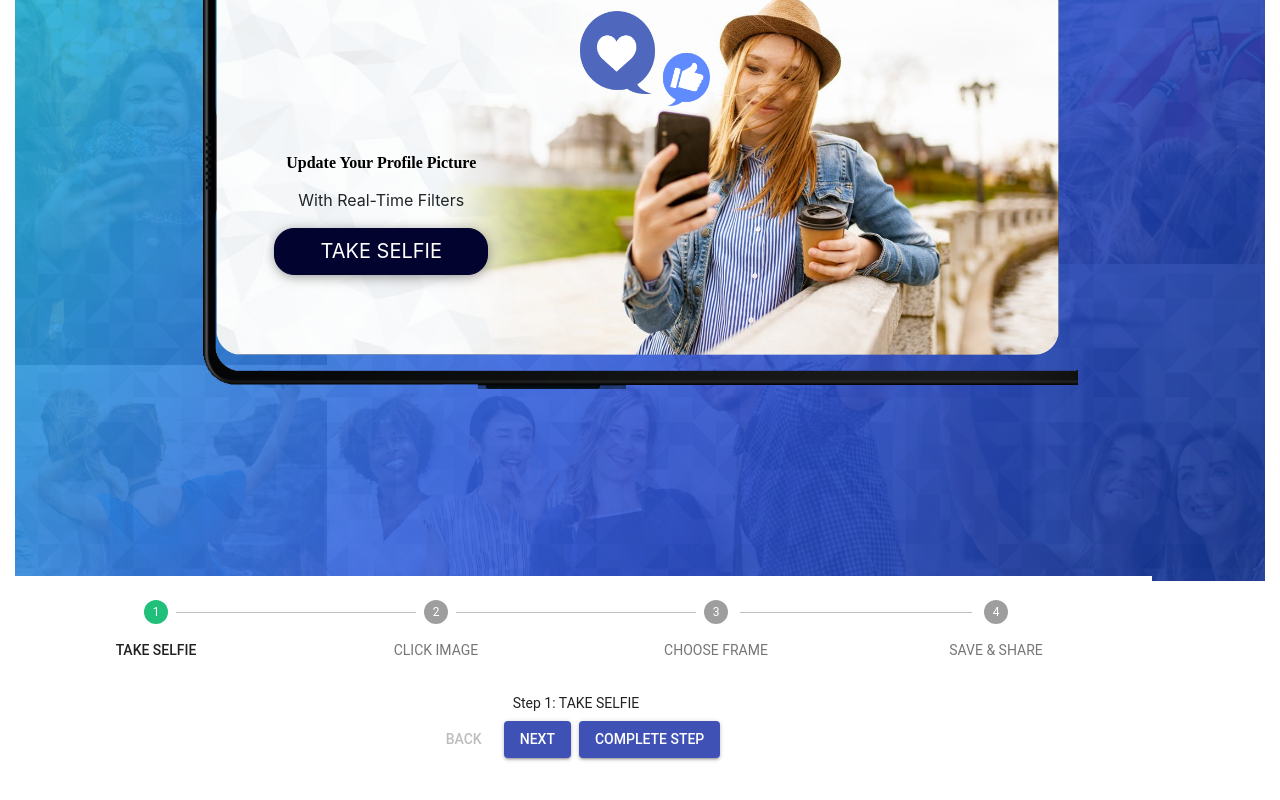
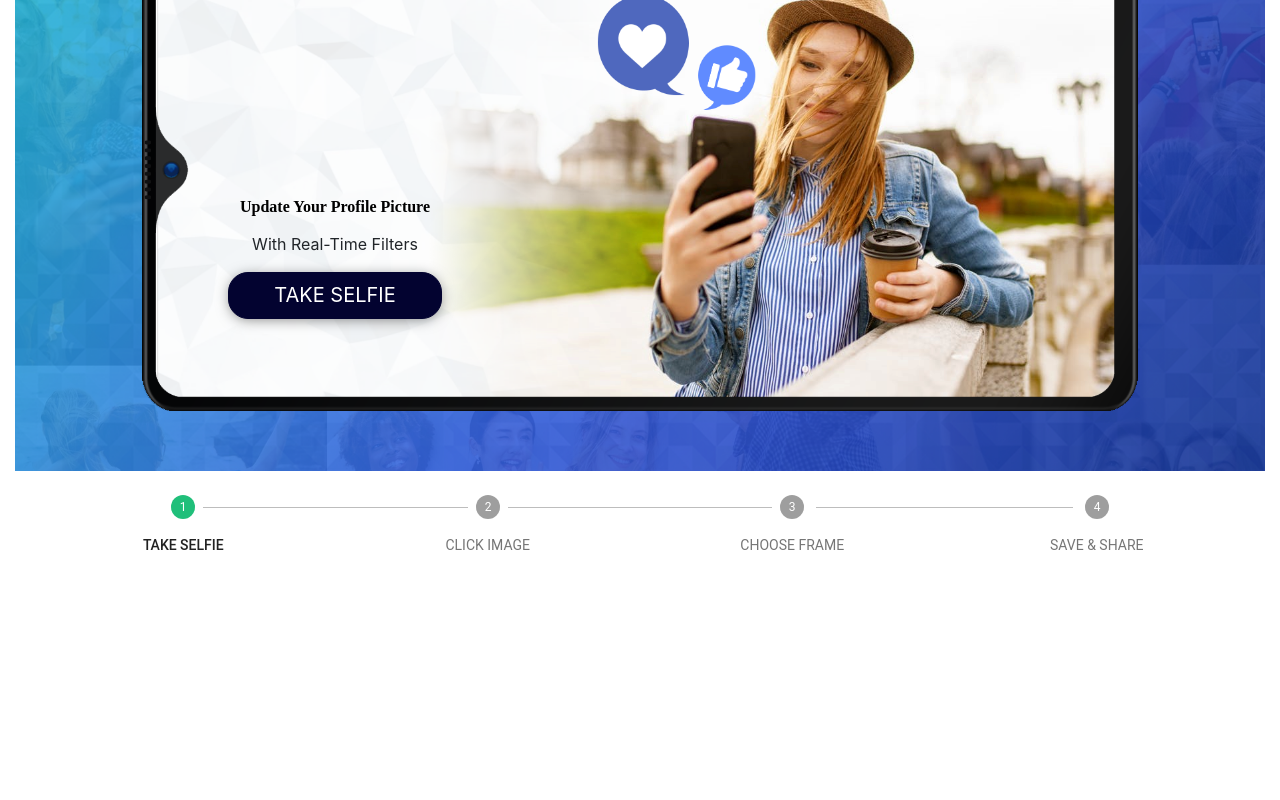
Before and after one commit to VipinJoshi/selfie-studio-react, a React (Create React App) app: page / in a window 1280 px wide. Shown: the part 252-1052 px from the top of the page. After the commit the page ends 832 px from the top, so only its background shows below. Built offline with nearby package versions, Linux system fonts and the light colour scheme.

Commit message:
fix screen

```diff
--- a/src/components/takeyourphoto/Canvas.js
+++ b/src/components/takeyourphoto/Canvas.js
@@ -45,7 +45,7 @@ class Canvas extends React.Component {
             download.download = "selfie.png";
         });
     }
-    sendImage(){
+    sendImage() {
         //add logic for email
         this.props.setSteps(0);
     }
@@ -236,7 +236,7 @@ class Canvas extends React.Component {
 
                                             </div>
                                         </div>
-                                   <div><button className="btn btn-primary" onClick={()=>this.sendImage()}>Share</button></div>
+                                        <div><button className="btn btn-primary" onClick={() => this.sendImage()}>Share</button></div>
                                     </div>
                                 </div>
                             </div>
@@ -249,7 +249,7 @@ class Canvas extends React.Component {
                                     <button onClick={() => this.props.setSteps(3)}> Next</button>
                                 </div>
                                 <div className="col">
-                                    <button onClick={() => this.props.setSteps(1)}> Redo</button>
+                                    <button className="btn btn-primary" onClick={() => this.props.setSteps(1)}> Redo</button>
                                 </div>
                             </div>
 
--- a/src/components/takeyourphoto/SelfieSteps.js
+++ b/src/components/takeyourphoto/SelfieSteps.js
@@ -187,58 +187,6 @@ class SelfieSteps extends React.Component {
             );
           })}
         </Stepper>
-        <div>
-          {this.allStepsCompleted() ? (
-            <div>
-              <Typography className={classes.instructions}>
-                All steps completed - you&quot;re finished
-              </Typography>
-              <Button onClick={this.handleReset}>Reset</Button>
-            </div>
-          ) : (
-            <div>
-              <Typography className={classes.instructions}>{getStepContent(activeStep)}</Typography>
-              <div>
-                <Button
-                  disabled={activeStep === 0}
-                  onClick={this.handleBack}
-                  className={classes.button}
-                >
-                  Back
-                </Button>
-                <Button
-                  variant="contained"
-                  color="primary"
-                  onClick={this.handleNext}
-                  className={classes.button}
-                >
-                  Next
-                </Button>
-                {this.isStepOptional(activeStep) &&
-                  !this.state.completed.has(this.state.activeStep) && (
-                    <Button
-                      variant="contained"
-                      color="primary"
-                      onClick={this.handleSkip}
-                      className={classes.button}
-                    >
-                      Skip
-                    </Button>
-                  )}
-                {activeStep !== steps.length &&
-                  (this.state.completed.has(this.state.activeStep) ? (
-                    <Typography variant="caption" className={classes.completed}>
-                      Step {activeStep + 1} already completed
-                    </Typography>
-                  ) : (
-                    <Button variant="contained" color="primary" onClick={this.handleComplete}>
-                      {this.completedSteps() === this.totalSteps() - 1 ? 'Finish' : 'Complete Step'}
-                    </Button>
-                  ))}
-              </div>
-            </div>
-          )}
-        </div>
       </div>
     );
   }
--- a/src/components/takeyourphoto/index.css
+++ b/src/components/takeyourphoto/index.css
@@ -1,33 +1,37 @@
 .container-fluid {
-    float: left;
     overflow: hidden;
-    height: 100pc;
+    height: 100%;
+    box-sizing: border-box;
+    width: 100%;
 }
-.mobile-bg {
-    background: url(./../../images/mobileframe.png) no-repeat;
-    text-align: center;
-    margin: 15%;
-    background-size: cover;
-    height: 453px;
-}
+
 .first-screen {
     background: url(./../../images/screen1.png) no-repeat;
     text-align: center;
- background-size: contain;
-    height: 444px;
-    margin: 19px 19px 19px 13px
+	background-size: cover;
+    max-width: 100%;
+    min-height: 100%;
+    position: relative;
+    max-width: 100%;
+    min-height: 484px;
+
+	position: relative;
+    z-index: -1;
+    top: 4px;
+    border-radius: 33px;
 }
 .bg{
     background: url(./../../images/bg.png)no-repeat;
     width: 100%;
     height: 100%;
-    background-size: contain;
+    background-size:cover;
 }
 .first-screen-text-position{
-    padding-top: 51%;
-    width: 77%;
+
 }
-
+.first-screen-text-position p:first-child{
+	padding-top:270px;
+}
 .first-screen-text-heading
 {
     font-size: 16px;
@@ -112,3 +116,51 @@
     width: 100%;
     height: 800px;;
 }
+
+
+video{
+ width: 100%;
+}
+
+.mobile-bg {
+    background:url(./../../images/mobileframe.png) no-repeat;
+	text-align: center;
+    background-size: cover;
+    max-width: 100%;
+	min-height: 488px;
+	max-height: 488px;
+	position: relative;
+    top: -5px;
+}
+.mobile-bg .webcams video{
+    position: relative;
+    top: 6px;
+    left: -63px;
+	min-height: 474px;
+	z-index: -1;
+}
+.white-bg{
+	background: #fff;
+    border-radius: 38px;
+    max-width: 996px;
+    position: relative;
+    z-index: 1;
+    min-height: 472px;
+    box-sizing: border-box;
+    max-height: 483px;
+	margin:0 auto;
+}
+.row{
+	margin:0;
+}
+.SelfieSteps-root-1{
+	width:100% !important;
+}
+.padding-top-bottom{
+	padding:180px 0 60px 0;
+}
+.selfi-btn-position{
+	position: absolute;
+    z-index: 9;
+    width: 386px;
+}
--- a/src/components/takeyourphoto/index.js
+++ b/src/components/takeyourphoto/index.js
@@ -35,6 +35,7 @@ class Selfie extends React.Component {
     this.setState({ filter });
   };
 
+
   checkSteps = step => {
     switch (step) {
       case 1: {
@@ -46,7 +47,6 @@ class Selfie extends React.Component {
         return;
       }
       case 3: {
-        alert("final")
         this.setState({ step });
         return;
       }
@@ -72,15 +72,10 @@ class Selfie extends React.Component {
       <div className="container-fluid">
         <div className="bg">
           <div className="row">
-            <div className="col">
-              <div className="mobile-bg">
-                <div>
-                  {
-                    step === 0 ? (
-                      <div className="row">
-                        <div className="col">
-                          <div className="first-screen">
-                            <div className="col-xl-6 col-lg-6 col-md-6 col-xs-12 ">
+            <div className="col padding-top-bottom">
+              <div className="white-bg">
+                {step === 0 ?
+                  <div className="selfi-btn-position">
                     <div className="first-screen-text-position">
                       <p className="first-screen-text-heading">
                         Update Your Profile Picture</p>
@@ -96,6 +91,17 @@ class Selfie extends React.Component {
                   </button>
                       </div>
                     </div>
+                  </div> : null
+                }
+
+                <div className="mobile-bg">
+                  {
+                    step === 0 ? (
+                      <div className="row">
+                        <div className="col">
+                          <div className="first-screen">
+                            <div className="col-xl-6 col-lg-6 col-md-6 col-xs-12 ">
+
                             </div>
                           </div>
                         </div>
@@ -116,9 +122,9 @@ class Selfie extends React.Component {
                       <button onClick={this.capture}>Capture photo</button>
                     </div>
                   ) : null}
-                  {(step === 2 || step ===3) && this.state.screenshot ? (
+                  {(step === 2 || step===3) && this.state.screenshot ? (
                     <div>
-                      <Canvas image={this.state.screenshot} step={step} setSteps={(steps)=>this.checkSteps(steps)}  />
+                      <Canvas image={this.state.screenshot} step={step} setSteps={(steps) => this.checkSteps(steps)} />
                     </div>
                   ) : null}
 
@@ -131,7 +137,6 @@ class Selfie extends React.Component {
           </div>
         </div>
       </div>
-
     );
   }
 }
```
Lines whose indentation alone changed are shown as unchanged.
